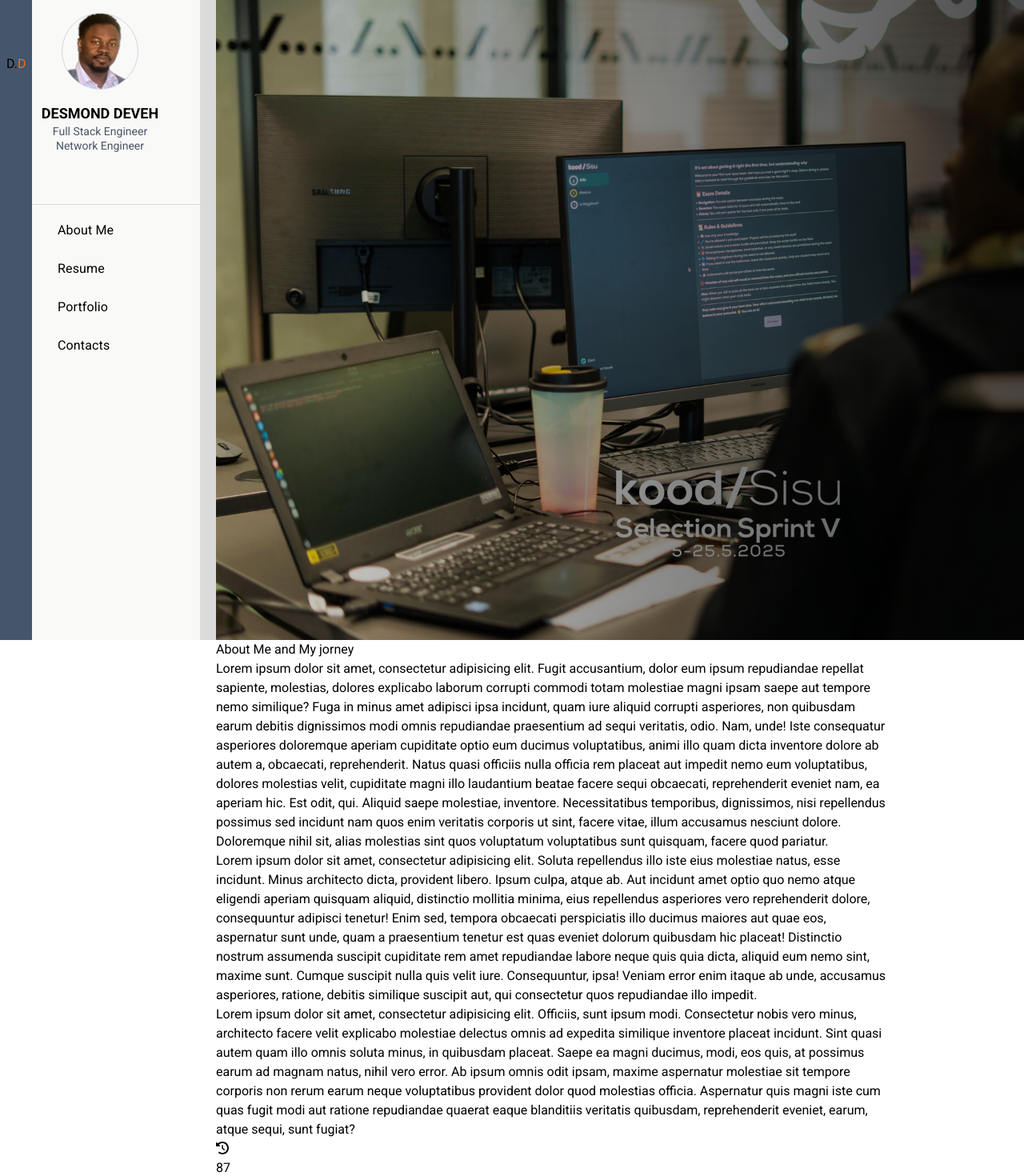
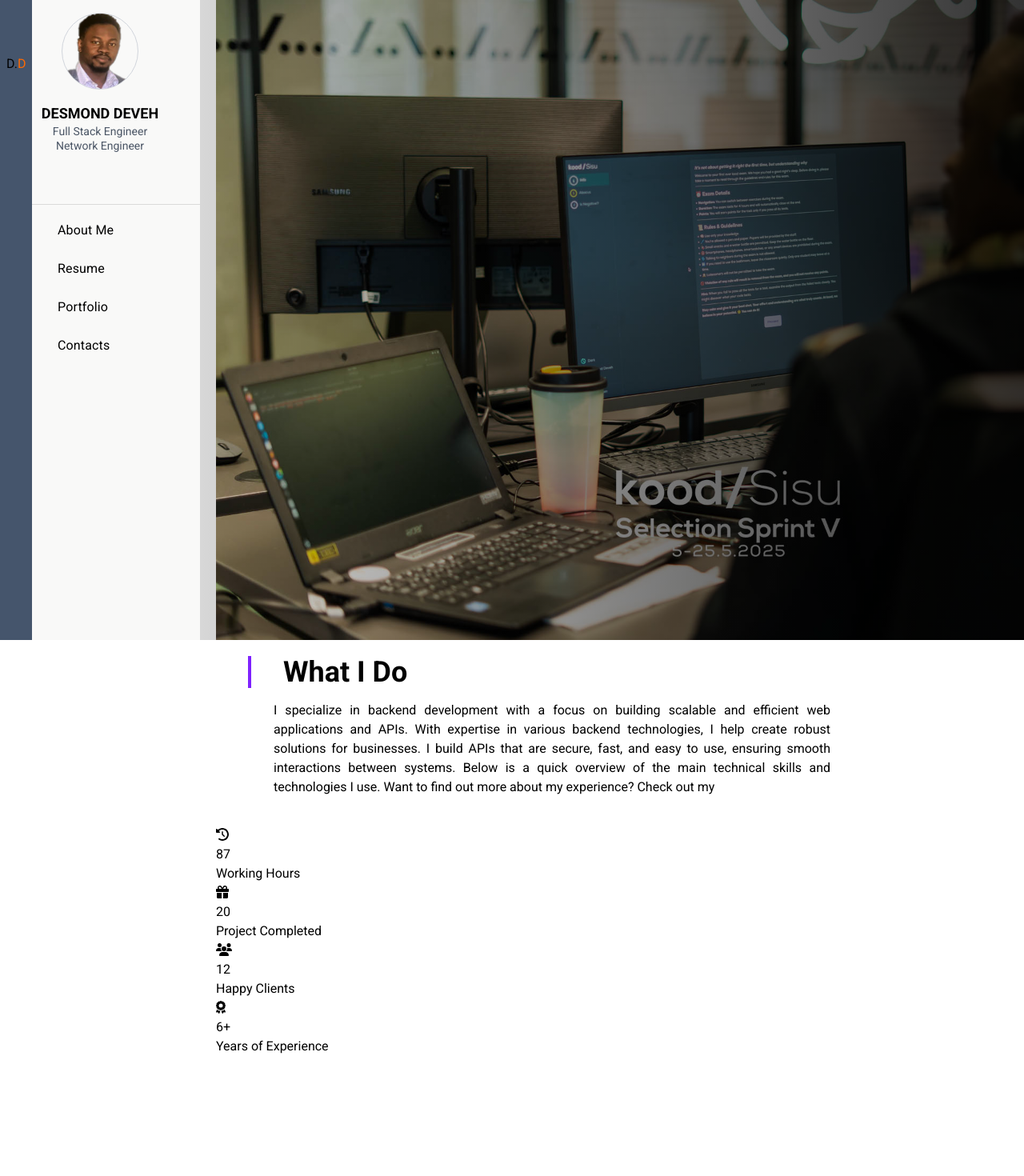
Before and after one commit to Desmond-netw/hireMePortfolio, a Next.js app in the folder v2/: page / in a window 1280 px wide. Shown: the top 1470 px of the page at 80% size. After the commit the page ends 1320 px from the top, so only its background shows below. Built offline with nearby package versions, Linux system fonts and the light colour scheme; some icons are missing.

Commit message:
added content what I do

```diff
--- a/v2/src/app/components/aboutMe/Aboutme.tsx
+++ b/v2/src/app/components/aboutMe/Aboutme.tsx
@@ -14,17 +14,17 @@
     return ( <>
         {/* ---- Main about section --- - */}
 
-        <div className={`section w-screen h-screen  bg-center bg-fixed bg-cover `}
-         style={{ backgroundImage: "url('/bg-big.jpg')" }}
+        <div className={`section w-screen h-screen bg-center bg-fixed bg-cover bg-no-repeat `}
+         style={{ backgroundImage: "url('/bg-big.jpg')" }} // ACOUT SECTION BG-IMAGE
          >
         </div>
-        <div className=" h-screen w-screen absolute inset-0 bg-gradient-to-l from-black/70 to-transparent" />
-        <div className="wrapper">
+        <div className=" absolute inset-0 bg-gradient-to-l from-black/80 to-transparent" />
+        <div className="wrapper py-5 px-10">
           {/* == some personal discriptions */}
-          <div className="title">About Me and My jorney
-            <p>Lorem ipsum dolor sit amet, consectetur adipisicing elit. Fugit accusantium, dolor eum ipsum repudiandae repellat sapiente, molestias, dolores explicabo laborum corrupti commodi totam molestiae magni ipsam saepe aut tempore nemo similique? Fuga in minus amet adipisci ipsa incidunt, quam iure aliquid corrupti asperiores, non quibusdam earum debitis dignissimos modi omnis repudiandae praesentium ad sequi veritatis, odio. Nam, unde! Iste consequatur asperiores doloremque aperiam cupiditate optio eum ducimus voluptatibus, animi illo quam dicta inventore dolore ab autem a, obcaecati, reprehenderit. Natus quasi officiis nulla officia rem placeat aut impedit nemo eum voluptatibus, dolores molestias velit, cupiditate magni illo laudantium beatae facere sequi obcaecati, reprehenderit eveniet nam, ea aperiam hic. Est odit, qui. Aliquid saepe molestiae, inventore. Necessitatibus temporibus, dignissimos, nisi repellendus possimus sed incidunt nam quos enim veritatis corporis ut sint, facere vitae, illum accusamus nesciunt dolore. Doloremque nihil sit, alias molestias sint quos voluptatum voluptatibus sunt quisquam, facere quod pariatur.</p>
-            <p>Lorem ipsum dolor sit amet, consectetur adipisicing elit. Soluta repellendus illo iste eius molestiae natus, esse incidunt. Minus architecto dicta, provident libero. Ipsum culpa, atque ab. Aut incidunt amet optio quo nemo atque eligendi aperiam quisquam aliquid, distinctio mollitia minima, eius repellendus asperiores vero reprehenderit dolore, consequuntur adipisci tenetur! Enim sed, tempora obcaecati perspiciatis illo ducimus maiores aut quae eos, aspernatur sunt unde, quam a praesentium tenetur est quas eveniet dolorum quibusdam hic placeat! Distinctio nostrum assumenda suscipit cupiditate rem amet repudiandae labore neque quis quia dicta, aliquid eum nemo sint, maxime sunt. Cumque suscipit nulla quis velit iure. Consequuntur, ipsa! Veniam error enim itaque ab unde, accusamus asperiores, ratione, debitis similique suscipit aut, qui consectetur quos repudiandae illo impedit.</p>
-            <p>Lorem ipsum dolor sit amet, consectetur adipisicing elit. Officiis, sunt ipsum modi. Consectetur nobis vero minus, architecto facere velit explicabo molestiae delectus omnis ad expedita similique inventore placeat incidunt. Sint quasi autem quam illo omnis soluta minus, in quibusdam placeat. Saepe ea magni ducimus, modi, eos quis, at possimus earum ad magnam natus, nihil vero error. Ab ipsum omnis odit ipsam, maxime aspernatur molestiae sit tempore corporis non rerum earum neque voluptatibus provident dolor quod molestias officia. Aspernatur quis magni iste cum quas fugit modi aut ratione repudiandae quaerat eaque blanditiis veritatis quibusdam, reprehenderit eveniet, earum, atque sequi, sunt fugiat?</p>
+          <div className="title">
+            {/* - What I do */}
+             <h1 className="text-lg md:text-4xl pl-10 font-bold border-l-4 border-violet-600">What I Do</h1>
+            <p className="py-2  md:py-4 px-8 text-justify">I specialize in backend development with a focus on building scalable and efficient web applications and APIs. With expertise in various backend technologies, I help create robust solutions for businesses. I build APIs that are secure, fast, and easy to use, ensuring smooth interactions between systems. Below is a quick overview of the main technical skills and technologies I use. Want to find out more about my experience? Check out my</p>
           </div>
         </div>
         <div className="counter-up">
```
